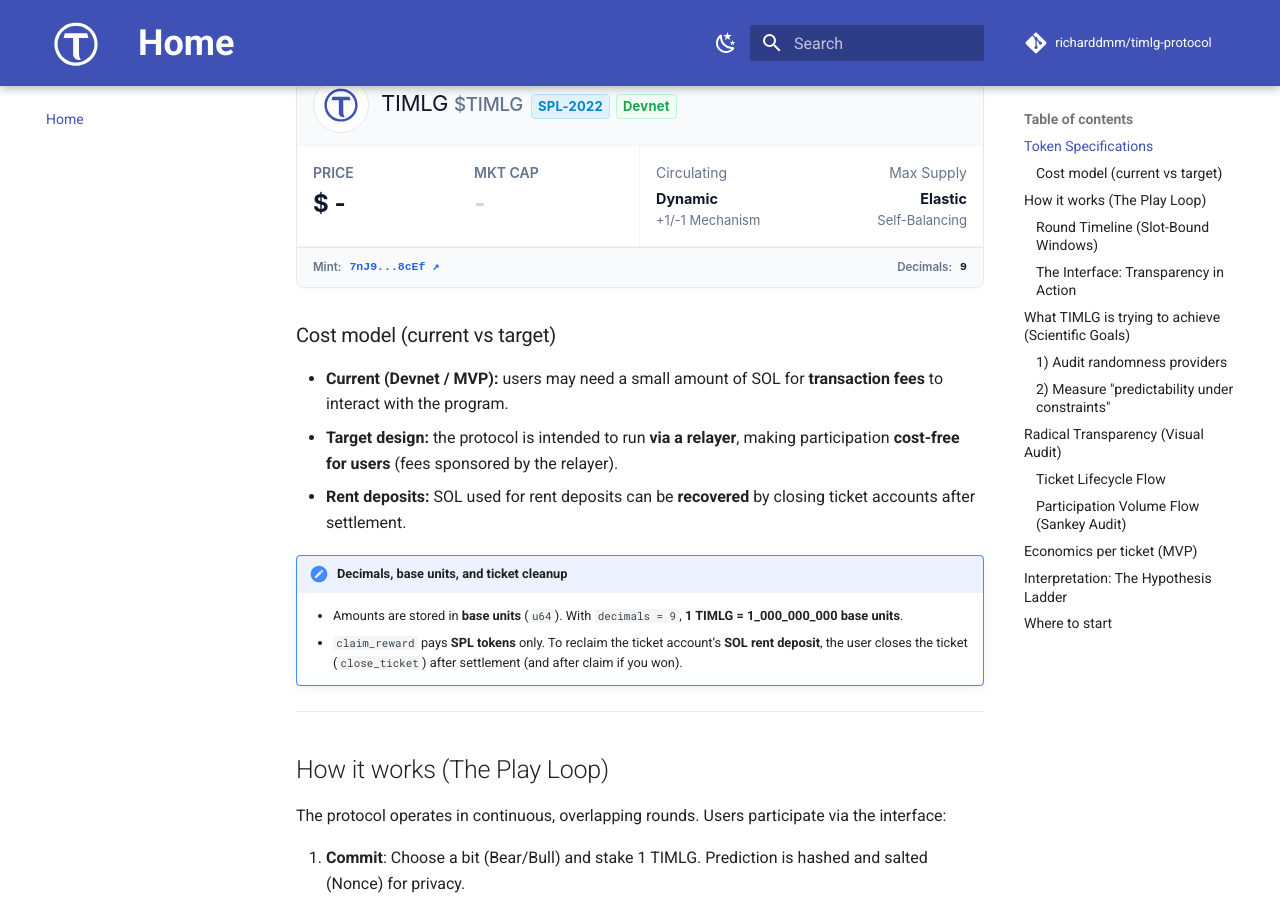
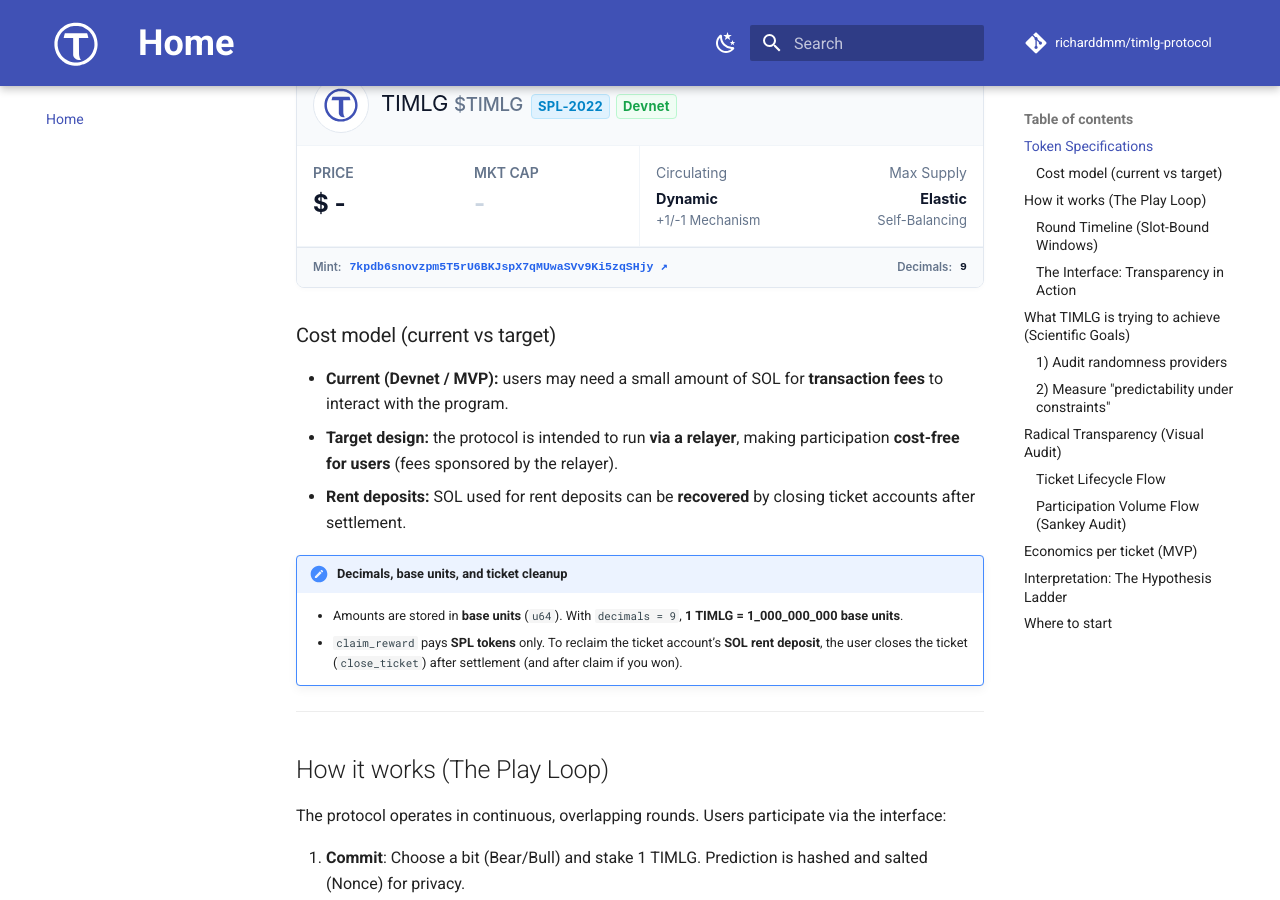
Before and after one commit to TIMLG-Protocol/timlg-protocol, an MkDocs documentation site: the page built from docs/index.md, in a window 1280 px wide and 900 px high, scrolled down 653 px. Built offline with MkDocs 1.6.1 and Material for MkDocs 9.7.7, drawn with Linux system fonts in a browser that asks for light colours; comment, search, counter and statistics services are not loaded.

Commit message:
docs: use full current mint address in community specs

```diff
--- a/docs/index.md
+++ b/docs/index.md
@@ -66,7 +66,7 @@ It runs slot-bounded **commit–reveal rounds** against a publicly verifiable **
    <div style="background: #f8fafc; padding: 10px 16px; display: flex; align-items: center; justify-content: space-between; gap: 12px; font-size: 0.8em; border-top: 1px solid #e2e8f0;">
        <div style="display: flex; align-items: center; gap: 8px;">
            <span style="color: #64748b; font-weight: 600;">Mint:</span>
-           <a href="https://explorer.solana.com/address/7nJ9vaCpjo3zDY1fzZv1KicjoZ6yPpzHFcKq3HDh8cEf/attributes?cluster=devnet" target="_blank" style="font-family: monospace; color: #2563eb; font-weight: 600; text-decoration: none;">7nJ9...8cEf ↗</a>
+           <a href="https://explorer.solana.com/address/7kpdb6snovzpm5T5rU6BKJspX7qMUwaSVv9Ki5zqSHjy/attributes?cluster=devnet" target="_blank" style="font-family: monospace; color: #2563eb; font-weight: 600; text-decoration: none;">7kpdb6snovzpm5T5rU6BKJspX7qMUwaSVv9Ki5zqSHjy ↗</a>
        </div>
        <div style="display: flex; align-items: center; gap: 8px;">
            <span style="color: #64748b; font-weight: 600;">Decimals:</span>
```
